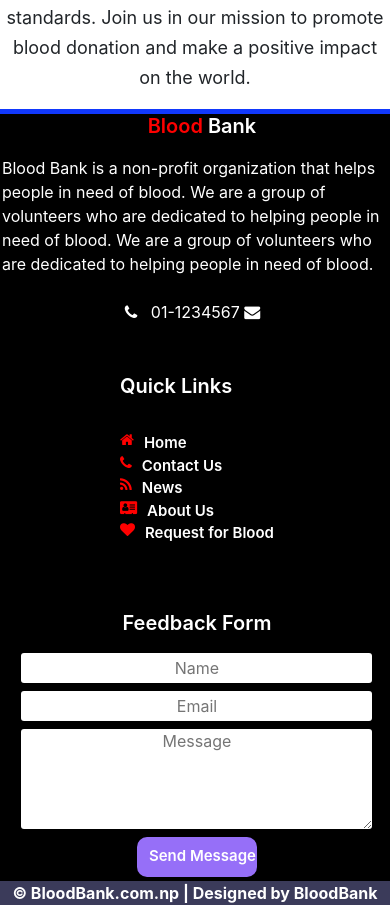
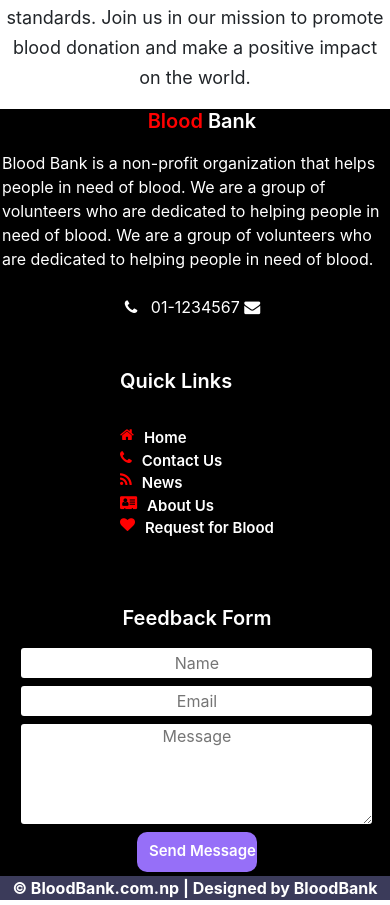
Before and after one commit to Sandesh-Shahi/bloodonation, a PHP site: page /About/about.html in a window 390 px wide. Shown: the part 1053-1958 px from the top of the page. Run offline with PHP 8.4, Linux system fonts and the light colour scheme; some libraries are stand-ins or nearby versions.

Commit message:
Update donate.css

```diff
--- a/css/donate.css
+++ b/css/donate.css
@@ -331,7 +331,7 @@ form{
     color: white;
     background-color: rgb(0, 0, 0);
 
-    border-top: 5px rgb(17, 56, 252) solid;
+
 
 }
 .footer-section{
@@ -462,7 +462,7 @@ form{
     align-items: center;
     color: white;
     background-color: rgb(0, 0, 0);
-    border-top: 5px rgb(17, 56, 252) solid;
+
 
 }
 .footer-section{
```
